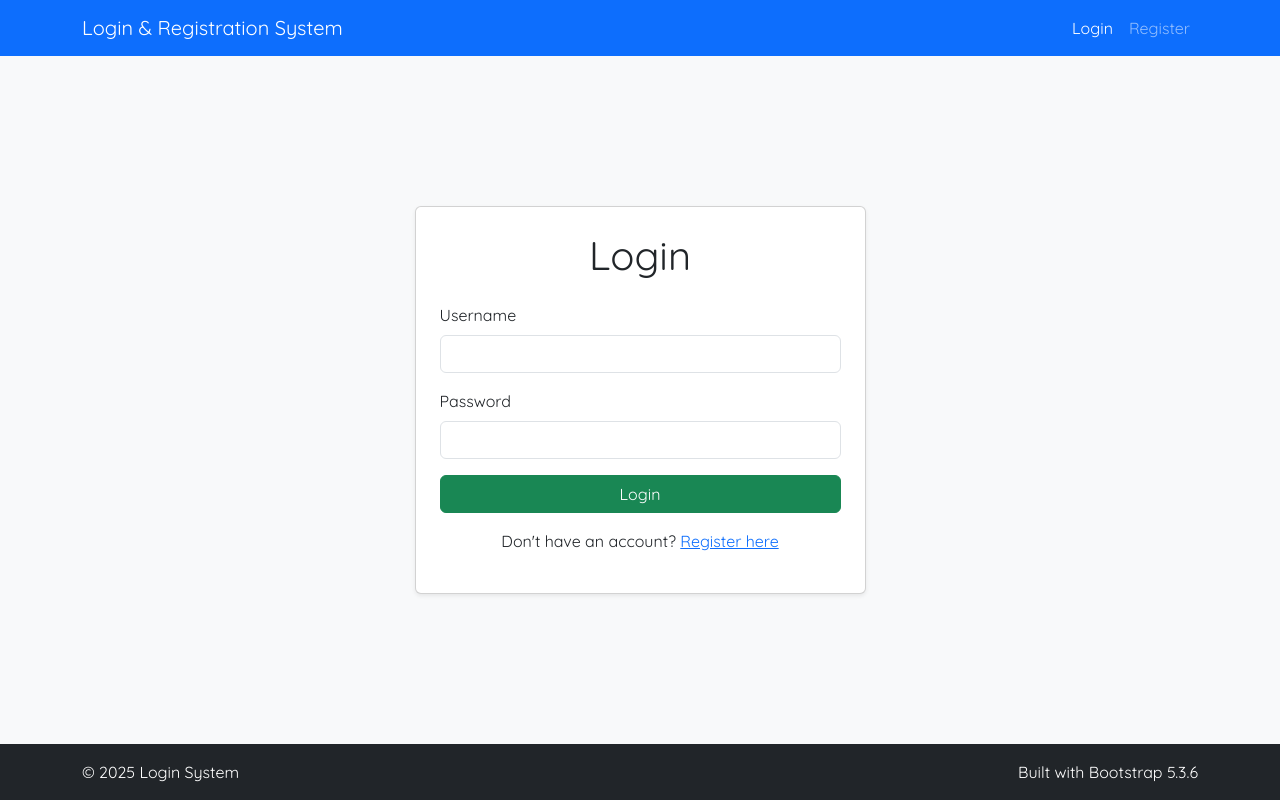
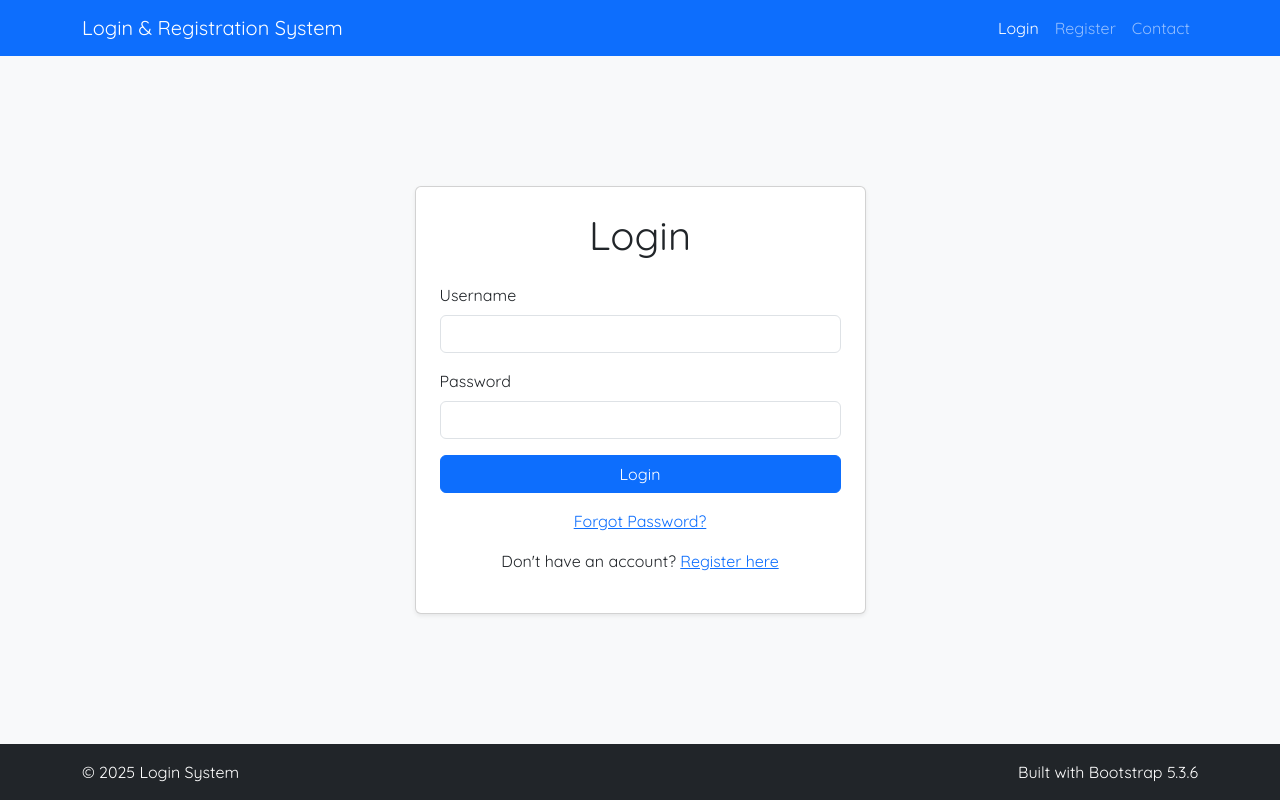
Before and after one commit to steveshead/php_databaseless_login_register, a PHP site: page /login.php in a window 1280 px wide. Run offline with PHP 8.4, Linux system fonts and the light colour scheme.

Commit message:
Added contact form and password reset functionality

```diff
--- a/global_settings.json
+++ b/global_settings.json
@@ -6,7 +6,7 @@
     "font_size": "16px",
     "font_family": "Quicksand",
     "button_size": "",
-    "button_type": "success",
+    "button_type": "primary",
     "override_bootstrap_colors": false,
     "bootstrap_primary_color": "#0d6efd",
     "bootstrap_secondary_color": "#6c757d",
--- a/header.php
+++ b/header.php
@@ -298,12 +298,18 @@ function getButtonHoverCSS($type, $scheme) {
                             <li class="nav-item">
                                 <a class="nav-link" href="logout.php">Logout</a>
                             </li>
+                            <li class="nav-item">
+                                <a class="nav-link <?php echo $current_page == 'contact.php' ? 'active' : ''; ?>" href="contact.php">Contact</a>
+                            </li>
                         <?php else: ?>
                             <li class="nav-item">
                                 <a class="nav-link <?php echo $current_page == 'login.php' ? 'active' : ''; ?>" href="login.php">Login</a>
                             </li>
                             <li class="nav-item">
                                 <a class="nav-link <?php echo $current_page == 'register.php' ? 'active' : ''; ?>" href="register.php">Register</a>
+                            </li>
+                            <li class="nav-item">
+                                <a class="nav-link <?php echo $current_page == 'contact.php' ? 'active' : ''; ?>" href="contact.php">Contact</a>
                             </li>
                         <?php endif; ?>
                     </ul>
--- a/login.php
+++ b/login.php
@@ -106,6 +106,9 @@ if ($_SERVER["REQUEST_METHOD"] == "POST") {
                             <div class="d-grid gap-2 mb-3">
                                 <button type="submit" class="btn btn-primary">Login</button>
                             </div>
+                            <div class="text-center mb-3">
+                                <a href="forgot_password.php">Forgot Password?</a>
+                            </div>
                             <p class="text-center">Don't have an account? <a href="register.php">Register here</a></p>
                         </form>
                     </div>
--- a/users.json
+++ b/users.json
@@ -21,7 +21,7 @@
         "email": "user@youremail.com",
         "first_name": "Default",
         "last_name": "User",
-        "password": "$2y$10$SCVlPIIJuWhjbgibpOxOCunhCOv7yp..miyZT2v\/SxuhQnM1CVsli",
+        "password": "$2y$10$LhldvpgEiMOqdVmkzunQjecIaDSuhvRoVL5kD.mHHr5JJhKwTVP5u",
         "role": "user",
         "profile_picture": "uploads\/profile_pictures\/default_user.png",
         "site_settings": {
```
Also changed, not shown: change_password.php (+14 -18 lines).
